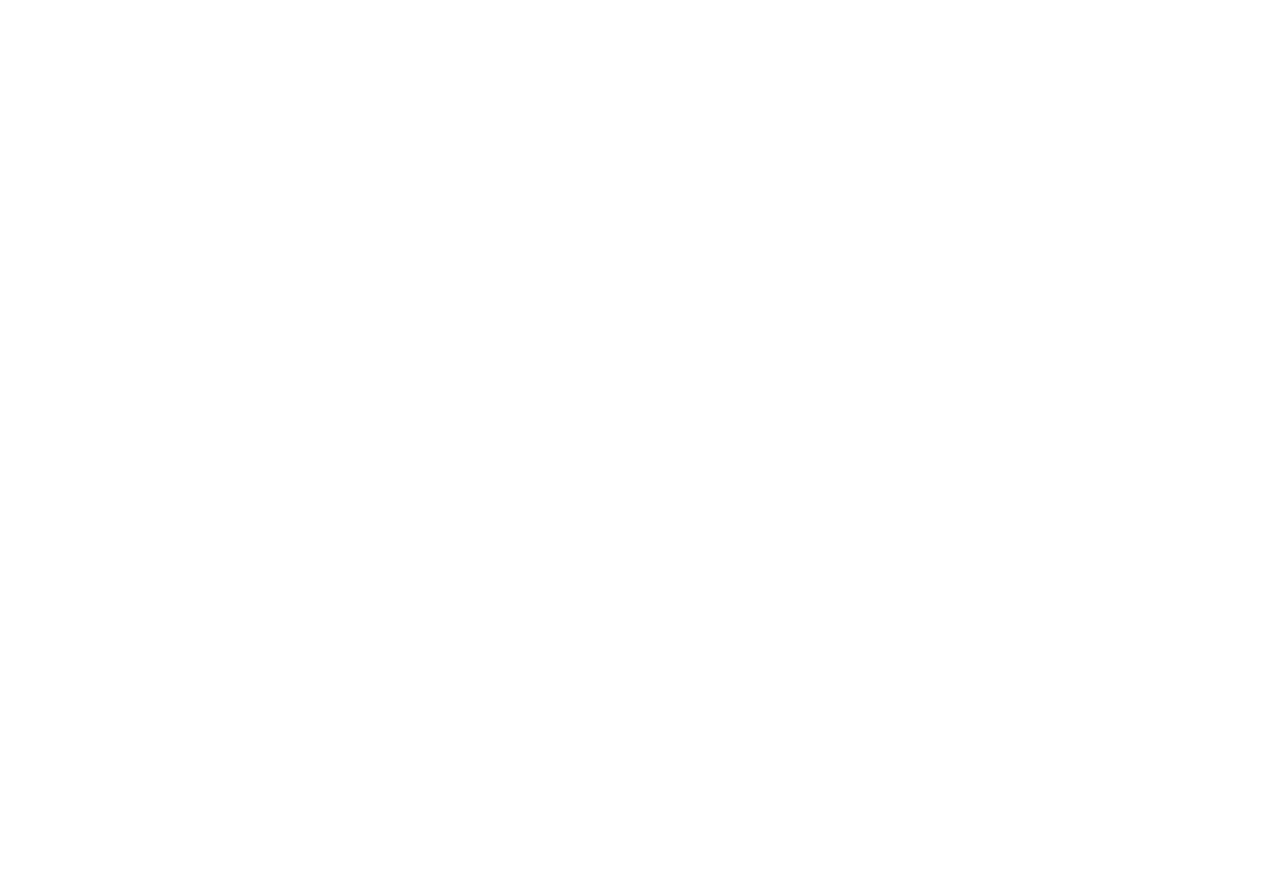
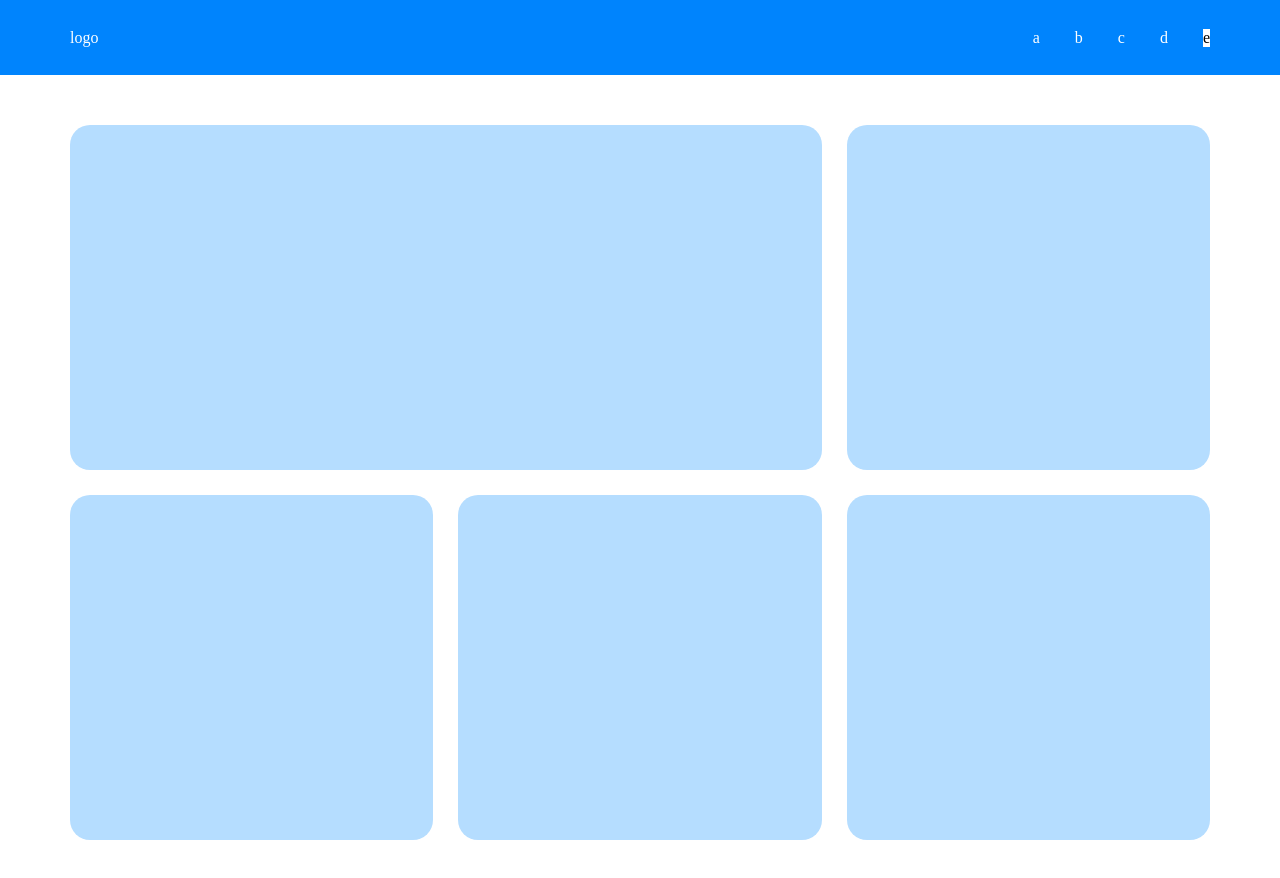
Before and after one commit to MirkoCherchi/htmlcss-responsive-layout, a plain HTML site: page index.html in a window 1280 px wide. Before the commit the page ends 800 px from the top, so only its background shows below. Drawn offline with Linux system fonts and the light colour scheme.

Commit message:
feat: nav header e main sezione1

```diff
--- a/css/style.css
+++ b/css/style.css
@@ -0,0 +1,157 @@
+/* reset */
+*{
+    margin: 0;
+    padding: 0;
+    box-sizing: border-box;
+}
+
+/* common */
+.container{
+    width: 100%;
+}
+
+.mini-cont{
+    max-width: 1140px;
+    margin: 0 auto;
+}
+
+.nav-bar{
+    background-color: #0084fd;
+    color: #ffffff;
+}
+
+
+ul li a{
+    text-decoration: none;
+    color: #ffffff;
+}
+
+ul li{
+    list-style: none;
+}
+
+ul li .btn{
+    all: unset;
+    color: #000000;
+    background-color: #ffffff;
+}
+
+/* header */
+.navigazione{
+    display: flex;
+    justify-content: space-between;
+    align-items: center;
+    height: 75px;
+}
+
+.list-nav{
+    display: flex;
+    gap: 35px;
+}
+
+.menu-icon{
+    display: none;
+}
+
+/* /header */
+
+/* main */
+
+.sezione1{
+    padding: 50px 0 105px 0;
+    display: flex;
+    flex-wrap: wrap;
+    gap: 25px;
+
+}
+
+.blocco{
+    width: calc((100% - 50px) / 3);
+    background-color: #b5ddff;
+    gap: 25px;
+    height: 345px;
+    border-radius: 20px;
+}
+
+.blocco-big{
+    width: calc((200% - 25px) / 3);
+}
+
+
+
+
+
+
+
+
+
+
+
+
+
+
+
+
+
+
+
+
+
+
+
+
+
+
+
+
+
+/* responsive */
+
+/* tablet da 0 a 768 */
+
+@media screen and (max-width: 768px) {
+
+    /* header */
+    .list-nav{
+        display: none;
+    }
+    .menu-icon{
+        display: block;
+    }
+    .mini-cont{
+        padding: 0 30px;
+    }
+    /* /header */
+
+    /* main */
+    .sezione1{
+        padding: 50px 33px 105px 33px;
+
+    }
+    /* /main */
+
+}
+/* mobile da 0 a 576 */
+
+@media screen and (max-width: 576px) {
+
+    /* header */
+    .fa-bars{
+        font-size: 1.625rem;
+     }
+     /* /header */
+
+     /* main */
+
+     /* sezione1 */
+     .sezione1{
+        flex-direction: column;
+     }
+
+     .blocco{
+        width: 100%;
+     }
+    /* /sezione1 */
+
+     /* /main */
+}
--- a/index.html
+++ b/index.html
@@ -5,10 +5,56 @@
     <meta charset="UTF-8">
     <meta name="viewport" content="width=device-width, initial-scale=1.0">
     <title>Responsive Layout</title>
+
+    <!-- font awesome -->
+    <link rel="stylesheet" href="https://cdnjs.cloudflare.com/ajax/libs/font-awesome/6.4.2/css/all.min.css"
+        integrity="sha512-z3gLpd7yknf1YoNbCzqRKc4qyor8gaKU1qmn+CShxbuBusANI9QpRohGBreCFkKxLhei6S9CQXFEbbKuqLg0DA=="
+        crossorigin="anonymous" referrerpolicy="no-referrer" />
+
+    <!-- my css -->
+    <link rel="stylesheet" href="css/style.css">
+
 </head>
 
 <body>
+    <!-- intestazione -->
+    <header>
+        <div class="container nav-bar">
+            <!-- navigazione -->
+            <nav class="navigazione mini-cont">
+                <div class="logo">logo</div>
+                <div class="menu">
+                    <ul class="list-nav">
+                        <li><a href="#">a</a></li>
+                        <li><a href="#">b</a></li>
+                        <li><a href="#">c</a></li>
+                        <li><a href="#">d</a></li>
+                        <li><button class="btn">e</button></li>
+                    </ul>
+                    <div class="menu-icon"><i class="fa-solid fa-bars"></i></div>
+                </div>
+            </nav>
+            <!-- /navigazione -->
+        </div>
+    </header>
+    <!-- /intestazione -->
 
+    <!-- contenuto -->
+    <main>
+        <!-- seazione 1 -->
+        <div class="mini-cont sezione1">
+            <div class="blocco blocco-big"></div>
+            <div class="blocco"></div>
+            <div class="blocco"></div>
+            <div class="blocco"></div>
+            <div class="blocco"></div>
+        </div>
+        <!-- /seazione 1 -->
+    </main>
+    <!-- /contenuto -->
+    <!-- parte finale -->
+    <footer></footer>
+    <!-- /parte finale -->
 </body>
 
 </html>
```
